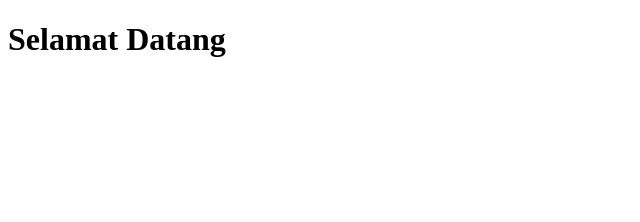
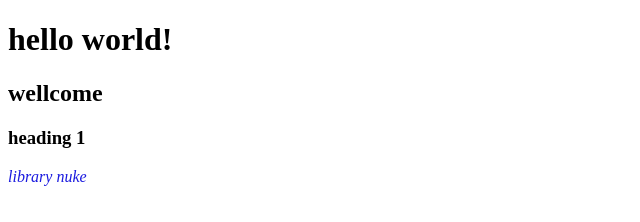
Before and after one commit to nukeistiani9-lab/nukewebsite, a plain HTML site: page index.html in a window 1280 px wide. Shown: the whole page, without its empty margins (0-640 px from the left). Drawn offline with Linux system fonts and the light colour scheme.

Commit message:
Add files via upload

```diff
--- a/index.html
+++ b/index.html
@@ -1,11 +1,21 @@
 <!DOCTYPE html>
 <html lang="en">
 <head>
-    <meta charset="UTF-8">
-    <meta name="viewport" content="width=device-width, initial-scale=1.0">
-    <title>Document</title>
+  <meta charset="UTF-8">
+  <meta name="viewport" content="width=device-width, initial-scale=1.0">
+  <link rel="stylesheet" href="style.css">
+  <title>Document</title>
+  <style>
+    p{
+      color: blue;
+    }
+  </style>
 </head>
 <body>
-    <h1>Selamat Datang</h1>
+  <h1>hello world!</h1>
+  <h2>wellcome</h2>
+  <h3>heading 1</h3>
+
+  <i style="color: rgb(27, 27, 223);">library nuke</i>
 </body>
 </html>
```
